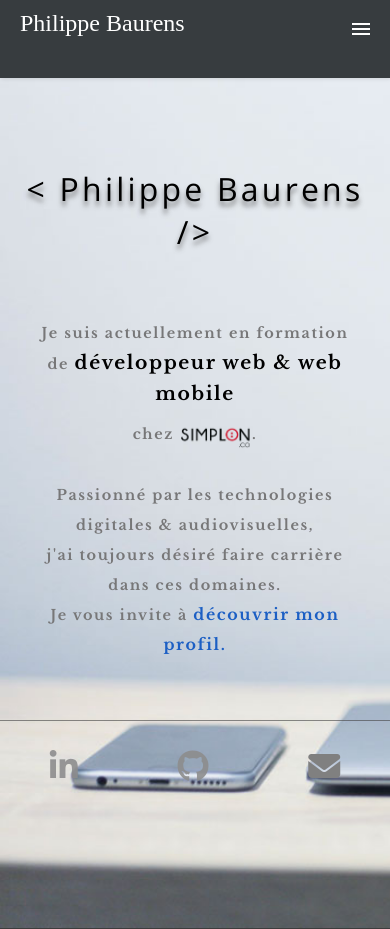
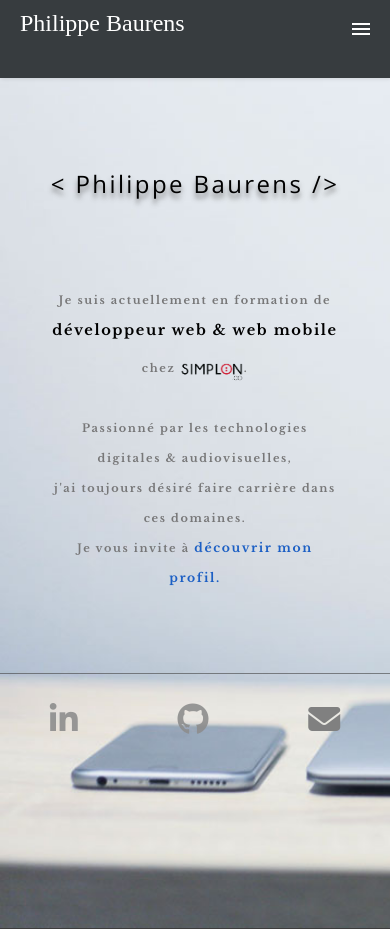
Before and after one commit to Phildevfront/CV-portfolio, a PHP site: page / in a window 390 px wide. Shown: the top 929 px of the page. Run offline with PHP 8.4, Linux system fonts and the light colour scheme; data that the repository does not hold is empty; some libraries are stand-ins or nearby versions.

Commit message:
home modif

```diff
--- a/assets/css/mediasqueries.css
+++ b/assets/css/mediasqueries.css
@@ -124,25 +124,19 @@
 }
 
 
-
-
 /*----------------------------HOME--------------------------------*/
 
 @media screen and (max-width:490px){
-
-
-}
-
   h1.text-focus-in{
     font-weight: 500;
-    font-size: 2rem;
+    font-size: 1.5rem;
     padding: 15px;
   }
 
   h3.banner{
-    font-size: 0.9em;
+    font-size: 0.7em;
     letter-spacing: 0.1rem;
-    padding: 30px;
+    padding: 50px;
   }
 
 
@@ -153,6 +147,10 @@
   }
 
 }
+
+
+
+
 
 /*---------------------------SECTION A PROPOS---------------------------*/
 
@@ -183,7 +181,7 @@
 
 form{
   padding: 40px;
-}
+  }
 
 .message{
   font-size: 0.75em;
@@ -195,6 +193,6 @@ form{
   margin: 30px 0 40px 0;
   letter-spacing: 0.2em;
   color:#ccc;
-}
+  }
 
 }
```
